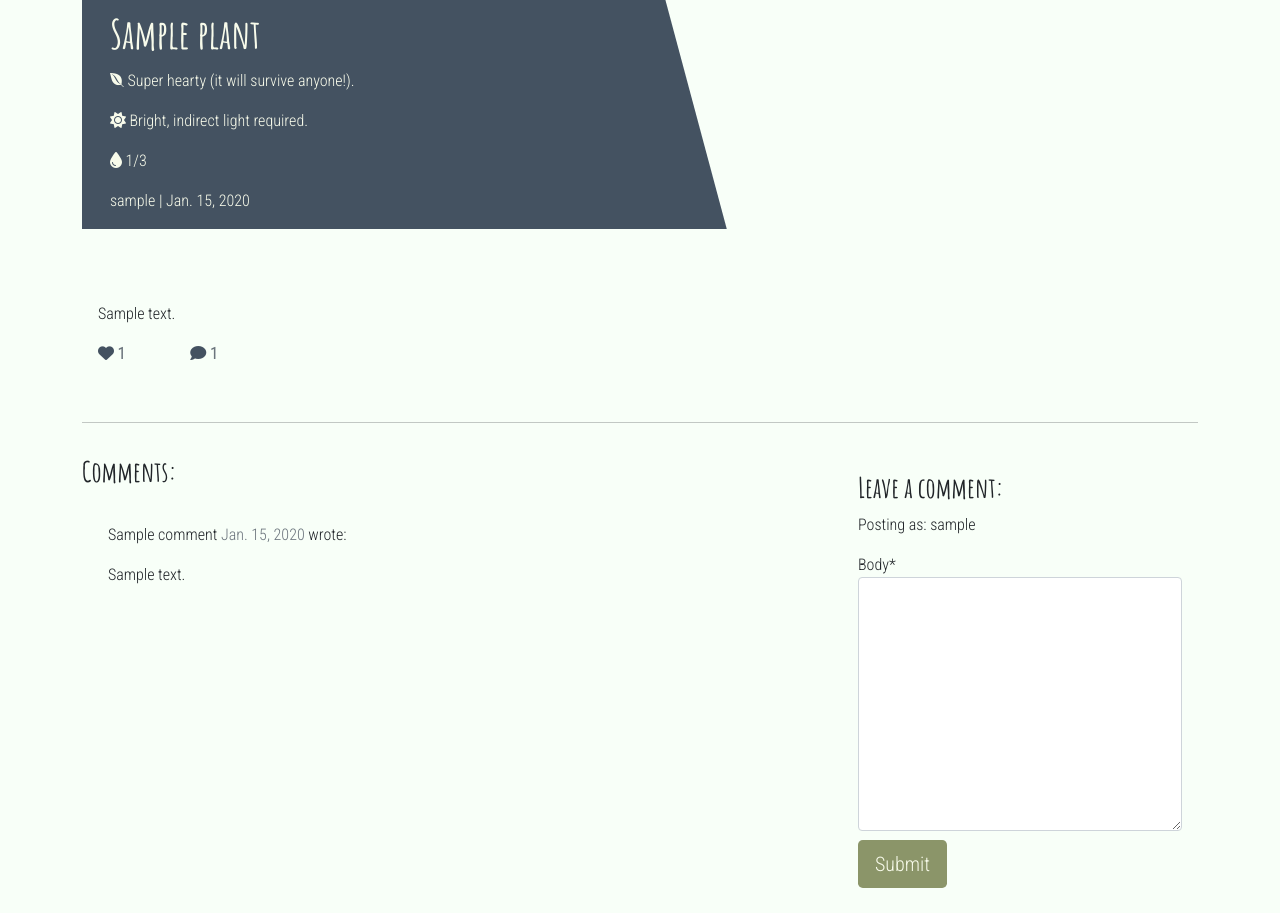
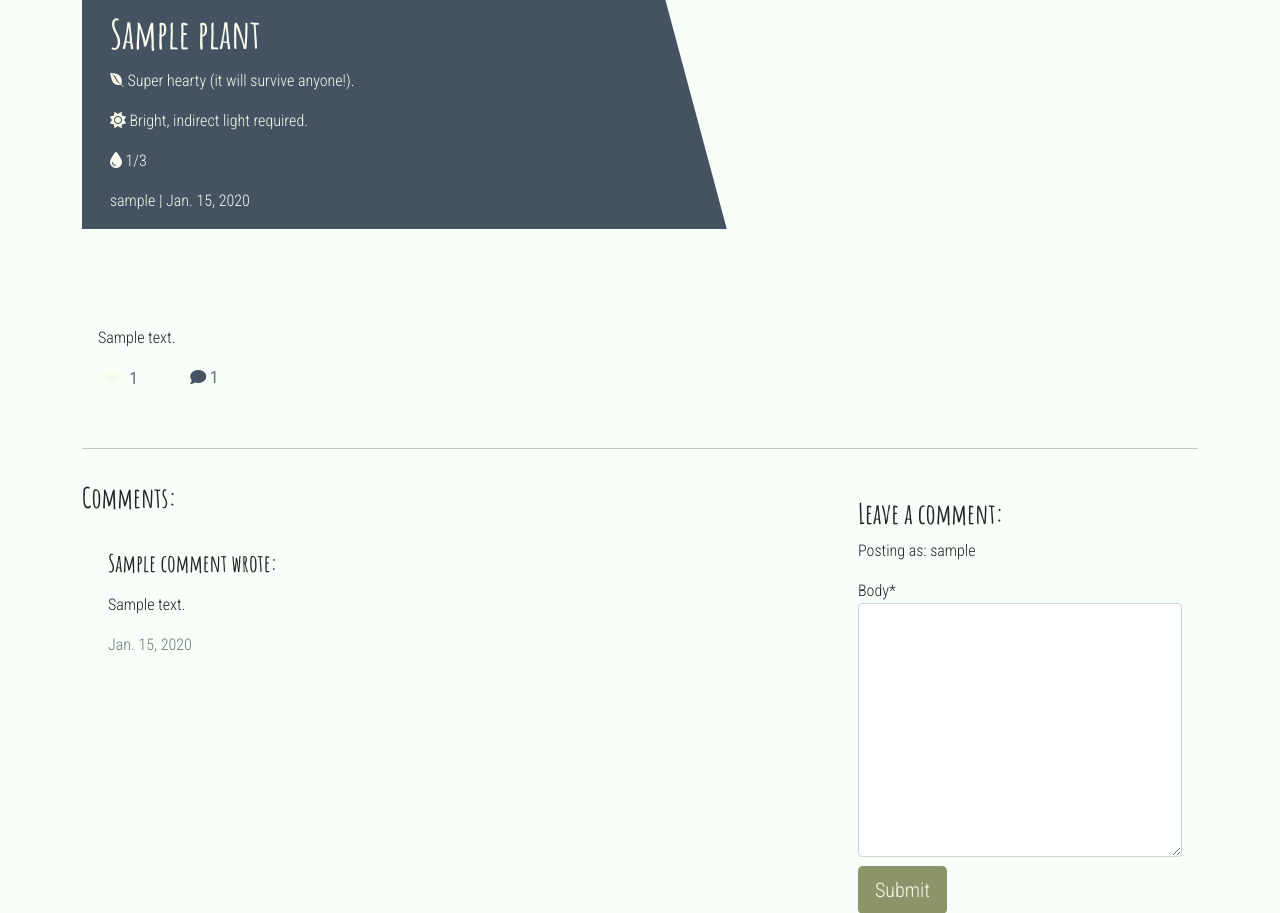
Before and after one commit to CaraMcAvinchey/stem-and-leaf-blog, a Django app: a page that uses templates/post_detail.html in a window 1280 px wide. Shown: the part 93-1006 px from the top of the page. Run offline with Django 3.2, Linux system fonts and the light colour scheme; a user stored in the database is signed in; tables that the repository leaves empty hold one stand-in row (values such as "Sample post"); some libraries are stand-ins or nearby versions.

Commit message:
Add blog posts to page

```diff
--- a/blog/urls.py
+++ b/blog/urls.py
@@ -5,4 +5,5 @@ from django.urls import path
 urlpatterns = [
     path('', views.PlantList.as_view(), name='home'),
     path('<slug:slug>/', views.PlantDetail.as_view(), name='post_detail'),
+    path('like/<slug:slug>', views.PostLike.as_view(), name='post_like'),
 ]
--- a/blog/views.py
+++ b/blog/views.py
@@ -1,5 +1,6 @@
-from django.shortcuts import render, get_object_or_404
+from django.shortcuts import render, get_object_or_404, reverse
 from django.views import generic, View
+from django.http import HttpResponseRedirect
 from .models import Plant
 from .forms import CommentForm
 
@@ -62,3 +63,15 @@ class PlantDetail(View):
                 "liked": liked
             },
         )
+
+
+class PostLike(View):
+
+    def post(self, request, slug, *args, **kwargs):
+        post = get_object_or_404(Plant, slug=slug)
+        if post.likes.filter(id=request.user.id).exists():
+            post.likes.remove(request.user)
+        else:
+            post.likes.add(request.user)
+
+        return HttpResponseRedirect(reverse('post_detail', args=[slug]))
--- a/static/css/style.css
+++ b/static/css/style.css
@@ -103,7 +103,7 @@ body {
     overflow: hidden;
     position: relative;
     display: inline-block;
-    height: 33vh;
+    height: 36vh;
     width: 100%;
 }
 
@@ -194,6 +194,12 @@ body {
     margin-top: 3%;
 }
 
+.card-body a {
+    color: #8B9569;
+    font-weight: bold;
+    text-decoration: none;
+}
+
 /* footer */
 
 footer a {
--- a/templates/post_detail.html
+++ b/templates/post_detail.html
@@ -2,6 +2,7 @@
 {% load crispy_forms_tags %}
 
 <div class="masthead">
+<!-- plant blog post summary card -->
     <div class="container">
         <div class="row g-0">
             <div class="col-md-6 masthead-text">
@@ -22,7 +23,7 @@
         </div>
     </div>
 </div>
-
+<!-- plant blog post content -->
 <div class="container">
     <div class="row">
         <div class="col card mb-4  mt-3 left  top">
@@ -33,7 +34,21 @@
                 <div class="row">
 
                     <div class="col-1">
-                        <strong class="text-secondary post-icon"><i class="fa-solid fa-heart"></i> {{ plant.number_of_likes }}
+                        <strong>
+                            {% if user.is_authenticated %}
+                            <form class="d-inline" action="{% url 'post_like' plant.slug %}" method="POST">
+                                {% csrf_token %}
+                                {% if liked %}
+                                <button type="submit" name="blogpost_id" value="{{plant.slug}}" class="btn-like"><i class="fa-solid fa-heart"></i></button>
+                                {% else %}
+                                <button type="submit" name="blogpost_id" value="{{plant.slug}}" class="btn-like"><i class="fa-regular fa-heart"></i></button>
+                                {% endif %}
+                            </form>
+                            {% else %}
+                            <span class="text-secondary"><i class="fa-regular fa-heart"></i></span>
+                            {% endif %}
+                        <!-- The number of likes goes before the closing strong tag -->
+                        <span class="text-secondary">{{ plant.number_of_likes }} </span>
                         </strong>
                     </div>
                     <div class="col-1">
@@ -57,20 +72,16 @@
             <div class="card-body">
                 {% for comment in comments %}
                 <div class="comments" style="padding: 10px;">
-                    <p class="font-weight-bold">
-                        {{ comment.name }}
-                        <span class=" text-muted font-weight-normal">
-                            {{ comment.created_on }}
-                        </span> wrote:
-                    </p>
-                    {{ comment.body | linebreaks }}
+                    <h4 class="font-weight-bold">{{ comment.name }} wrote:</h4>
+                    <p>{{ comment.body | linebreaks }}</p>
+                    <p class=" text-muted font-weight-normal">{{ comment.created_on }}</p>
                 </div>
                 {% endfor %}
             </div>
         </div>
         <div class="col-md-4 card mb-4  mt-3 ">
             <div class="card-body">
-                <!-- For later -->
+                <!-- comment function -->
                 {% if commented %}
                 <div class="alert alert-success" role="alert">
                     Your comment is awaiting approval
```
